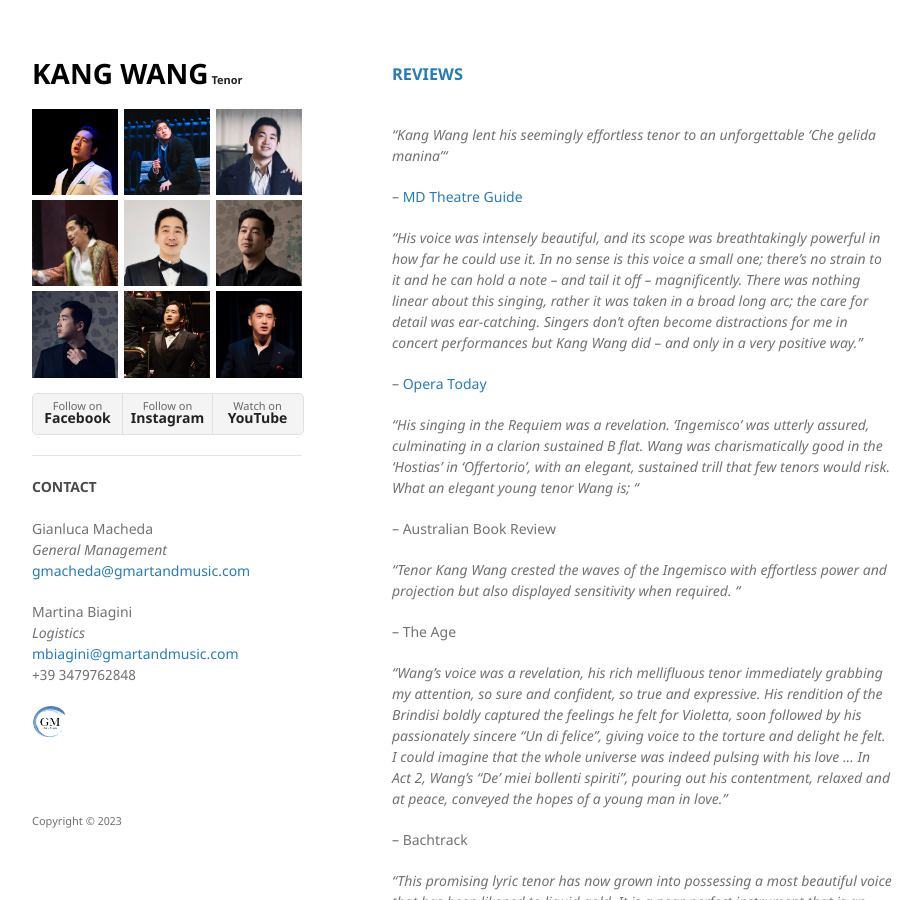
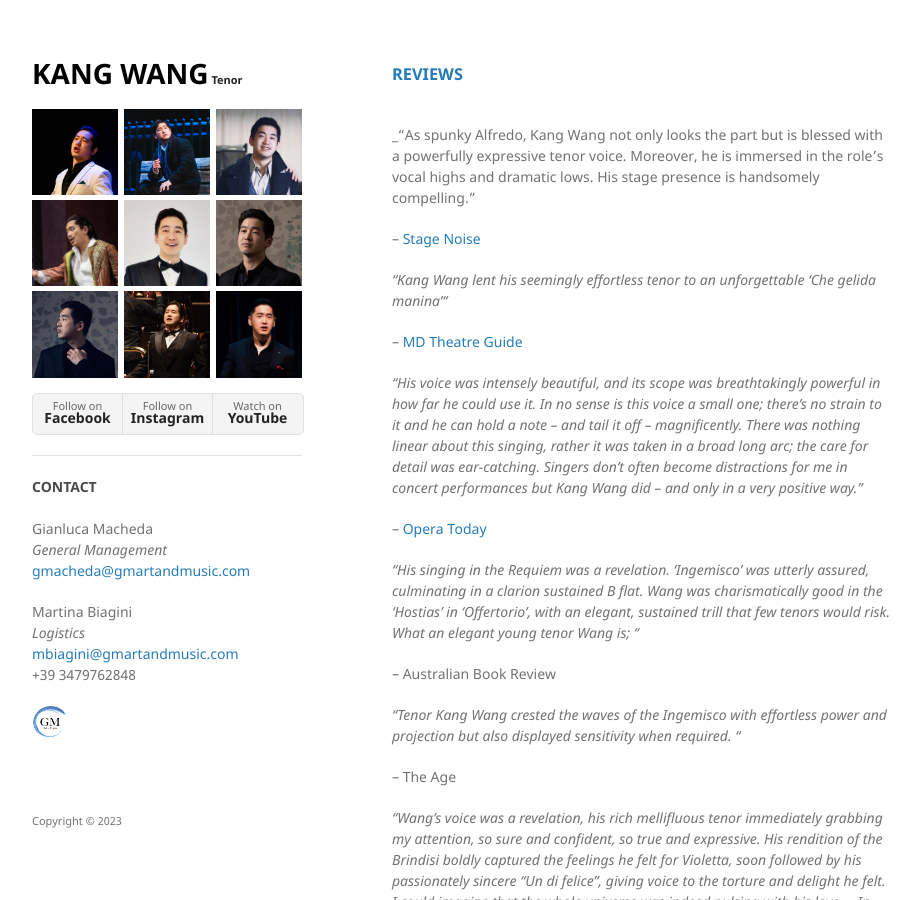
Before and after one commit to kwopera/kwt, a Jekyll site: the page built from reviews.md, in a window 1280 px wide and 900 px high. Shown: the whole window, without its empty margins (178-1101 px from the left). Built offline with Jekyll 4.4.1, drawn with Linux system fonts in a browser that asks for light colours; our own code applies the rules of GitHub Pages for plain Markdown files.

Commit message:
review new +1

```diff
--- a/reviews.md
+++ b/reviews.md
@@ -1,5 +1,9 @@
 <h3 id="reviews"><a href="{{ "/reviews.html" | absolute_url }}#reviews">REVIEWS</a></h3>
 <br/>
+
+\_"As spunky Alfredo, Kang Wang not only looks the part but is blessed with a powerfully expressive tenor voice. Moreover, he is immersed in the role’s vocal highs and dramatic lows. His stage presence is handsomely compelling."
+
+-- <a href ="http://www.stagenoise.com/review/2024/la-traviata" target="_blank">Stage Noise</a>
 
 _"Kang Wang lent his seemingly effortless tenor to an unforgettable 'Che gelida manina'"_
 
@@ -8,7 +12,6 @@ _"Kang Wang lent his seemingly effortless tenor to an unforgettable 'Che gelida
 _"His voice was intensely beautiful, and its scope was breathtakingly powerful in how far he could use it. In no sense is this voice a small one; there’s no strain to it and he can hold a note – and tail it off – magnificently. There was nothing linear about this singing, rather it was taken in a broad long arc; the care for detail was ear-catching. Singers don’t often become distractions for me in concert performances but Kang Wang did – and only in a very positive way."_
 
 -- <a href="https://operatoday.com/2023/01/tan-duns-buddha-passion-a-flawed-work-which-isnt-all-it-seems/" target="_blank">Opera Today</a>
-
 
 _“His singing in the Requiem was a revelation. ‘Ingemisco’ was utterly assured, culminating in a clarion sustained B flat. Wang was charismatically good in the ‘Hostias’ in ‘Offertorio’, with an elegant, sustained trill that few tenors would risk. What an elegant young tenor Wang is; “_
 
@@ -22,7 +25,7 @@ _"Wang’s voice was a revelation, his rich mellifluous tenor immediately grabbi
 
 -- Bachtrack
 
-_“This promising lyric tenor has now grown into possessing a most beautiful voice that has been likened to liquid gold. It is a near-perfect instrument that is an absolute joy to listen to, matching a powerful and dramatic stage presence.  His vocal technique seems faultless; absolutely rock solid throughout the range with dark lower notes, strength in his middle register and thrilling top notes.”_
+_“This promising lyric tenor has now grown into possessing a most beautiful voice that has been likened to liquid gold. It is a near-perfect instrument that is an absolute joy to listen to, matching a powerful and dramatic stage presence. His vocal technique seems faultless; absolutely rock solid throughout the range with dark lower notes, strength in his middle register and thrilling top notes.”_
 
 -- Limelight Magazine
 
@@ -60,7 +63,6 @@ Listening to him you feel certain that his talent and tone are very special, whi
 
 -- Behind the Arras
 
-
 _“Young Australian-Chinese tenor Kang Wang was a finalist in the Cardiff Singer of the World last year. His range is delivered smoothly throughout, especially across the break, and there is an admirable warmth of tone in his quieter passages as the love-sick Alfredo. This is a voice which will be welcome in the world’s great opera houses for many years to come.”_
 
 -- Express and Star
@@ -69,7 +71,6 @@ _"Kang Wang, another newcomer to the company, accomplished what tenors in the ro
 
 -- onStage Pittsburgh
 
-
 _"The entire cast is worthy of kudos, but the leading roles are played by the best in opera today. Kang Wang who dazzled Austin audiences in LA BOHEMÈ last season returns to play the playboy Duke with his gorgeous tenor and depth of character. He takes the iconic "La donna è mobile" from frivolous to haunting in the final act."_
 
 -- Broadway World
```
Also changed, not shown: 1 other file.
